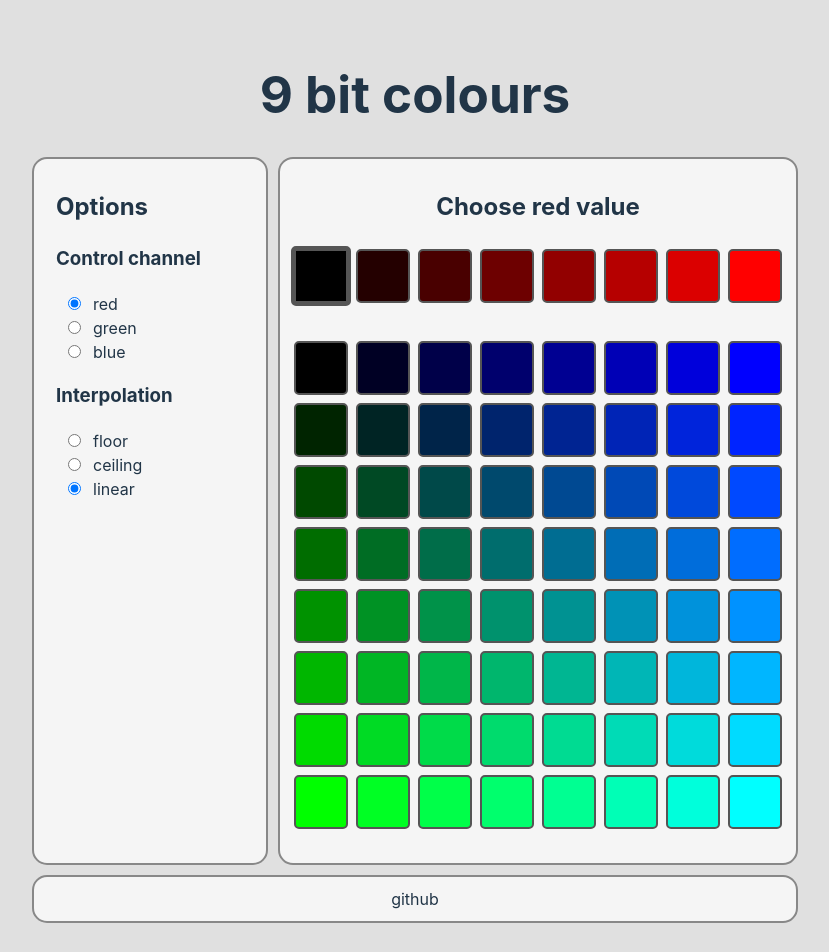
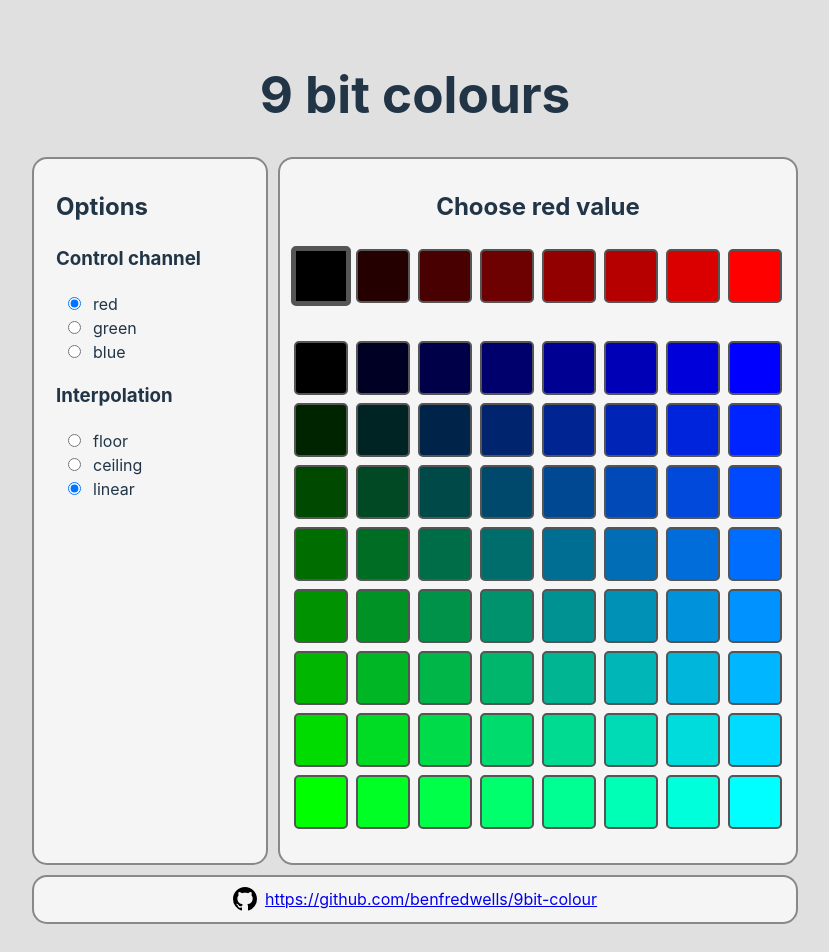
Before and after one commit to benfredwells/9bit-colour, a React (Vite) app: page / in a window 1280 px wide. Shown: the top 952 px of the page, without its empty margins (225-1054 px from the left). Built offline with nearby package versions, Linux system fonts and the light colour scheme.

Commit message:
Add a link to the github

```diff
--- /dev/null
+++ b/src/components/aboutBox.tsx
@@ -0,0 +1,12 @@
+import { GithubLogo } from "./githubLogo";
+
+export function AboutBox() {
+  return (
+    <div className="about">
+      <GithubLogo />
+      <a href="https://github.com/benfredwells/9bit-colour">
+        https://github.com/benfredwells/9bit-colour
+      </a>
+    </div>
+  );
+}
--- a/src/components/explorer.css
+++ b/src/components/explorer.css
@@ -46,6 +46,16 @@
   min-width: 200px;
 }
 
+.about {
+  margin-bottom: -5px;
+  vertical-align: top;
+}
+
+.about a {
+  padding-left: 8px;
+  vertical-align: top;
+}
+
 .colourSquare {
   margin: 4px;
   height: 100%;
--- a/src/components/explorer.tsx
+++ b/src/components/explorer.tsx
@@ -5,6 +5,8 @@
 import { RGBOptions } from "../lib/colourUtils";
 import { ColourSwatch } from "./colourSwatch";
 import { ColourGrid } from "./colourGrid";
+import { GithubLogo } from "./githubLogo";
+import { AboutBox } from "./aboutBox";
 
 function Explorer() {
   const [rgbOptions, setRGBOptions] = useState<RGBOptions>({
@@ -43,7 +45,9 @@
         </div>
       </div>
       <div className="vPanelSpacer" />
-      <div className="panel">github</div>
+      <div className="panel">
+        <AboutBox />
+      </div>
     </div>
   );
 }
--- /dev/null
+++ b/src/components/githubLogo.tsx
@@ -0,0 +1,14 @@
+export function GithubLogo() {
+  return (
+    <svg
+      aria-hidden="true"
+      height="24"
+      viewBox="0 0 16 16"
+      version="1.1"
+      width="24"
+      data-view-component="true"
+    >
+      <path d="M8 0c4.42 0 8 3.58 8 8a8.013 8.013 0 0 1-5.45 7.59c-.4.08-.55-.17-.55-.38 0-.27.01-1.13.01-2.2 0-.75-.25-1.23-.54-1.48 1.78-.2 3.65-.88 3.65-3.95 0-.88-.31-1.59-.82-2.15.08-.2.36-1.02-.08-2.12 0 0-.67-.22-2.2.82-.64-.18-1.32-.27-2-.27-.68 0-1.36.09-2 .27-1.53-1.03-2.2-.82-2.2-.82-.44 1.1-.16 1.92-.08 2.12-.51.56-.82 1.28-.82 2.15 0 3.06 1.86 3.75 3.64 3.95-.23.2-.44.55-.51 1.07-.46.21-1.61.55-2.33-.66-.15-.24-.6-.83-1.23-.82-.67.01-.27.38.01.53.34.19.73.9.82 1.13.16.45.68 1.31 2.69.94 0 .67.01 1.3.01 1.49 0 .21-.15.45-.55.38A7.995 7.995 0 0 1 0 8c0-4.42 3.58-8 8-8Z"></path>
+    </svg>
+  );
+}
```
